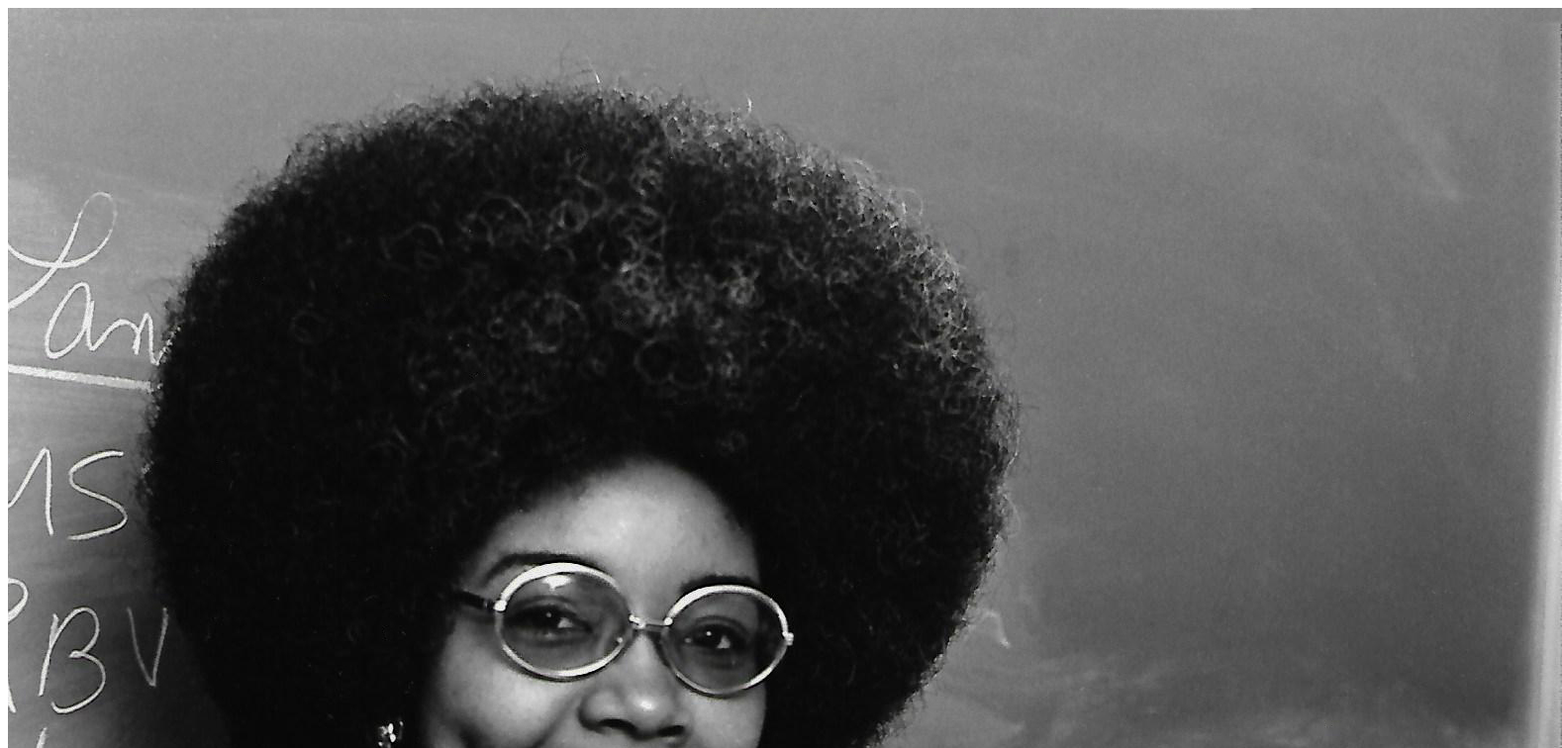
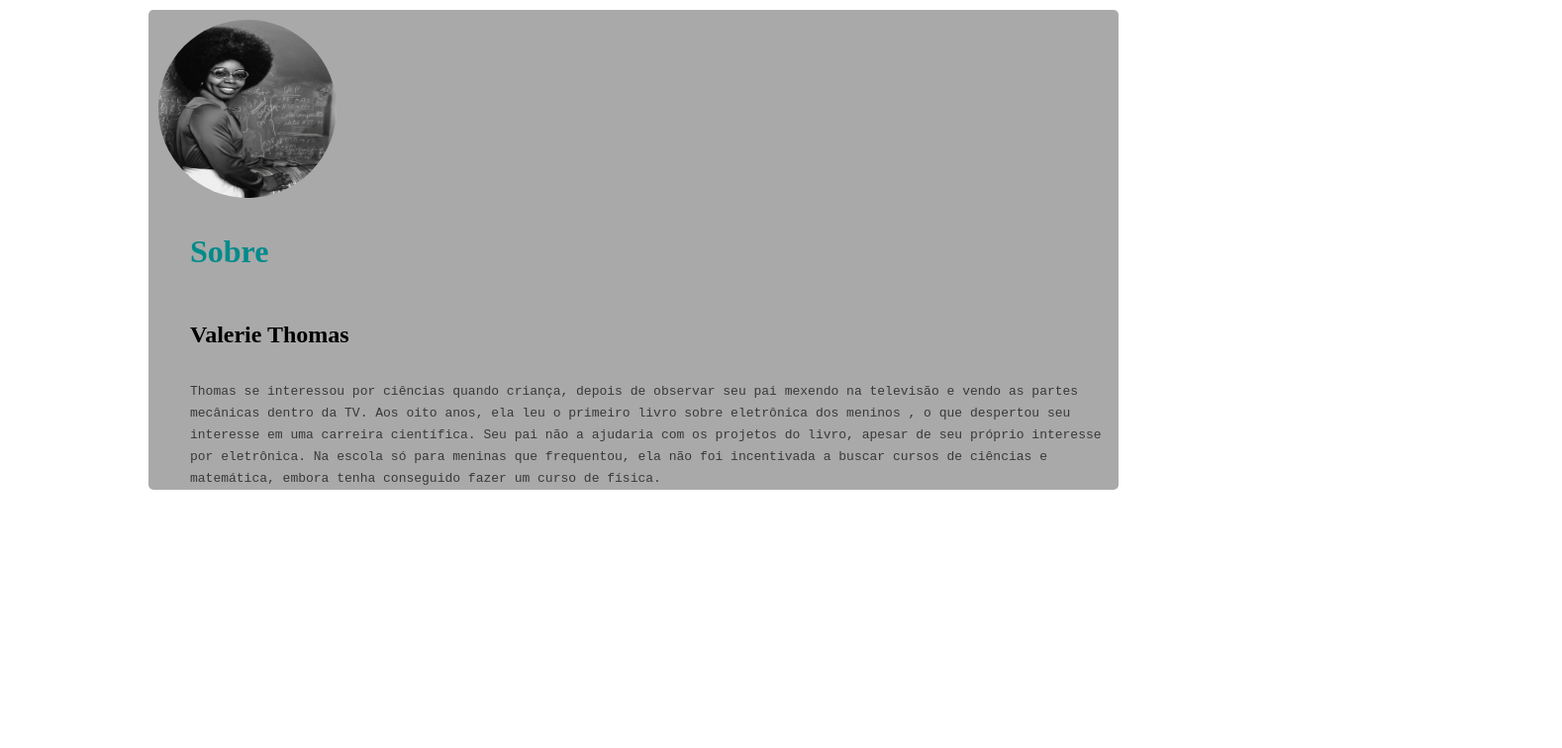
Before and after one commit to mp-curso/intro-prog-cmp23-II-CSS, a plain HTML site: page card.html in a window 1280 px wide. Shown: the top 756 px of the page at 99% size, 1578 px wide, since content can reach past the window. Drawn offline with Linux system fonts and the light colour scheme.

Commit message:
Subindo a segunda aula de CSS

```diff
--- a/card.html
+++ b/card.html
@@ -5,21 +5,22 @@
   <title>Aprendendo CSS</title>
   <meta name="description" content="Esse é o meu primeiro site pessoal">
   <meta charset="UTF-8">
+  <link rel="stylesheet" href="index.css">
 </head>
 
 <body>
-  <section>
+  <section class="container">
     <article>
       <div>
-        <img src="img/valerie-thomas.jpg">
+        <img src="img/valerie-thomas.jpg" class="fotoValerie">
       </div>
-      <div>
-        <h1>Sobre</h1>
-        <h2>Valerie Thomas</h2>
+      <div class="sobre">
+        <h1 class="titulo">Sobre</h1>
+        <h2 class="subtitulo">Valerie Thomas</h2>
       </div>
     </article>
     <article>
-      <p>Thomas se interessou por ciências quando criança, depois de observar seu pai mexendo na televisão e vendo as partes mecânicas dentro da TV. Aos oito anos, ela leu o primeiro livro sobre eletrônica dos meninos , o que despertou seu interesse
+      <p class="descricao">Thomas se interessou por ciências quando criança, depois de observar seu pai mexendo na televisão e vendo as partes mecânicas dentro da TV. Aos oito anos, ela leu o primeiro livro sobre eletrônica dos meninos , o que despertou seu interesse
         em uma carreira científica. Seu pai não a ajudaria com os projetos do livro, apesar de seu próprio interesse por eletrônica. Na escola só para meninas que frequentou, ela não foi incentivada a buscar cursos de ciências e matemática, embora
         tenha conseguido fazer um curso de física.
       </p>
--- /dev/null
+++ b/index.css
@@ -0,0 +1,45 @@
+.container{
+    margin-right: auto;
+    margin-left: auto;
+    max-width: 960px;
+    padding-left: 10px;
+    padding-right: 10px;
+    width: 100%;
+    background: #A9A9A9;
+    margin-top: 10px;
+    border-radius: 5px;
+  }
+
+  .fotoValerie{
+    margin-top: 10px;
+    width: 180px;
+    height: 180px;
+    border-radius: 200px;
+  }
+
+  .sobre{
+    display: flex;
+    flex-direction: column;
+    justify-content: center;
+    margin-left: 32px;
+  }
+
+  .titulo{
+    color: #008B8B;
+    font-size: 32px;
+  }
+
+  .nome{
+    color: #483D8B;
+    font-size: 28px;
+    text-decoration: underline;
+  }
+
+  .descricao{
+    line-height: 22px;
+    color: #3A3939;
+    font-weight: 500;
+    font-family: monospace;
+    margin-left: 32px;
+    margin-bottom: 10px;
+  }
--- a/style.css
+++ b/style.css
@@ -4,7 +4,7 @@
 
   body {
     border: 1px solid black;
-    background-color: darkgrey;
+    /* background-color: darkgrey; */
   }
 
   #titulo{
@@ -16,6 +16,7 @@
     font-family: monospace;
     line-height: 1;
     border: 15px solid red;
+    background-color: darkgrey;
   }
 
   .card{
```
Also changed, not shown: index.html (+2 -1 lines).
